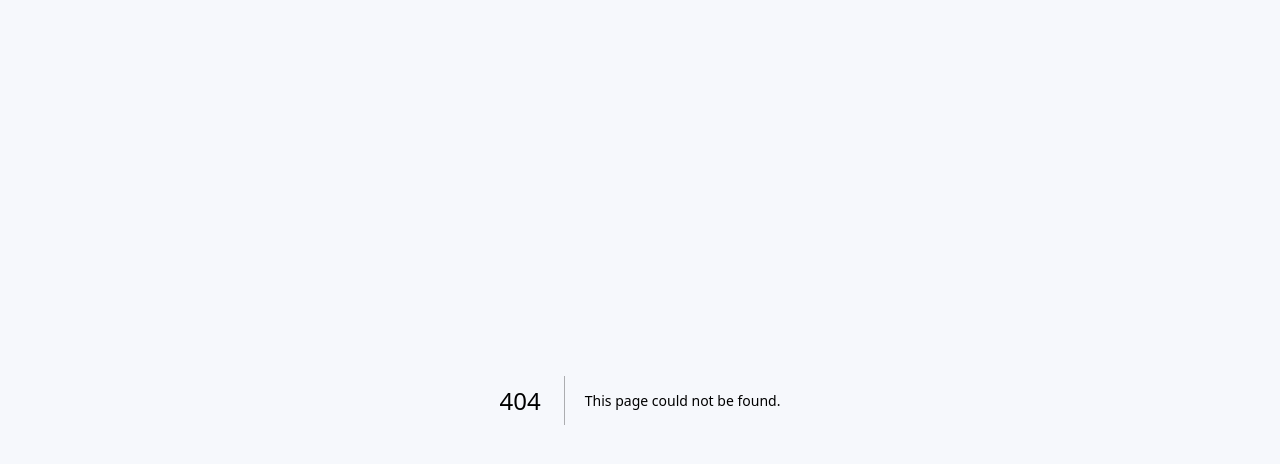
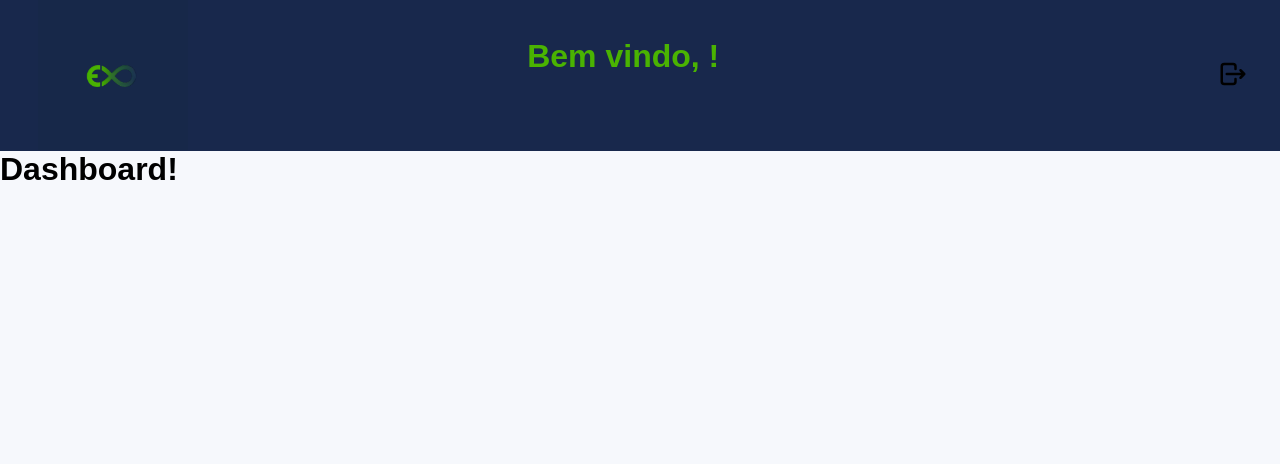
Before and after one commit to FranMTrindade/refatorandoteste, a Next.js app: page /dashboard in a window 1280 px wide. Before the commit this address had no page. Shown: the top 464 px of the page. Built offline with nearby package versions, Linux system fonts and the light colour scheme.

Commit message:
dash 1st

```diff
--- /dev/null
+++ b/src/pages/dashboard/index.tsx
@@ -0,0 +1,28 @@
+import { useContext } from 'react';
+import { AuthContext } from '@/src/contexts/AuthContext';
+import { Header } from '@/src/components/Header';
+import Head from "next/head"
+
+export default function Dashboard() {
+  const { user, isAuthenticated } = useContext(AuthContext);
+
+  if (!isAuthenticated) {
+    // redirect to login page or show an error message
+    return <div>You need to be logged in to access this page.</div>;
+  }
+
+  // return the dashboard component
+  return (
+    <>
+
+    <Head>
+      <title>Elanto - Dashboard</title>
+    </Head>
+
+      <Header/>
+      <div>
+        <h1>Dashboard!</h1>
+      </div>
+    </>
+  );
+}
```
